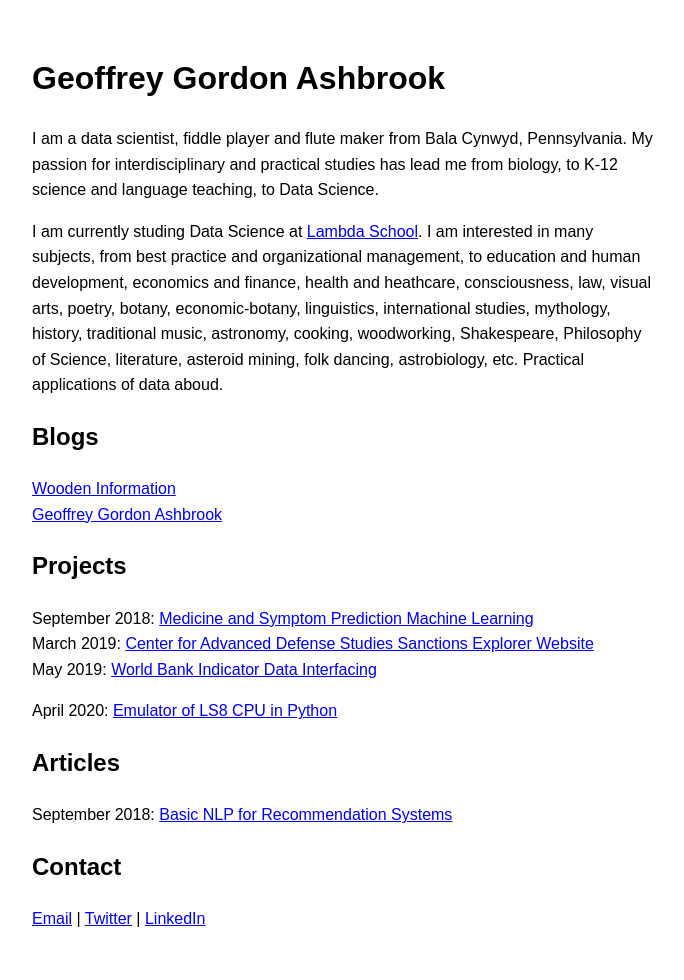
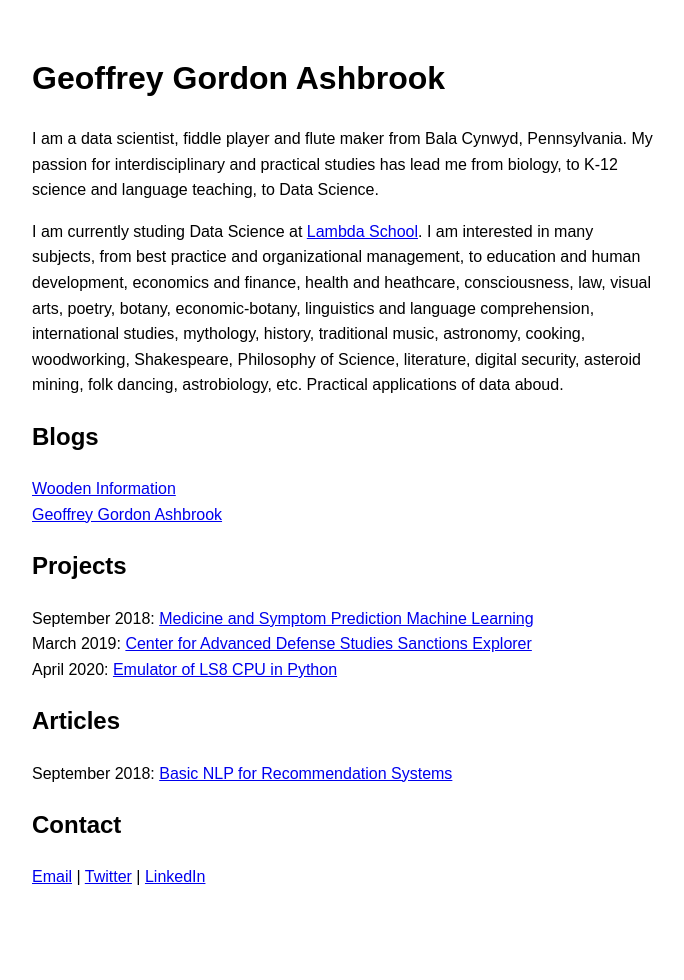
Before and after one commit to pragmatizt/ira_evangelista.github.io, a Jekyll site: the page built from index.md, in a window 1280 px wide. Shown: the whole page, without its empty margins (296-980 px from the left). Built offline with Jekyll 4.4.1, drawn with Linux system fonts in a browser that asks for light colours; our own code applies the rules of GitHub Pages for plain Markdown files; after the commit the page ends 938 px from its top, so only the background shows below that.

Commit message:
links, texts

```diff
--- a/index.md
+++ b/index.md
@@ -2,17 +2,15 @@
 
 I am a data scientist, fiddle player and flute maker from Bala Cynwyd, Pennsylvania. My passion for interdisciplinary and practical studies has lead me from biology, to K-12 science and language teaching, to Data Science.
 
-I am currently studing Data Science at [Lambda School](https://lambdaschool.com/). I am interested in many subjects, from best practice and organizational management, to education and human development, economics and finance, health and heathcare, consciousness, law, visual arts, poetry, botany, economic-botany, linguistics, international studies, mythology, history, traditional music, astronomy, cooking, woodworking, Shakespeare, Philosophy of Science, literature, asteroid mining, folk dancing, astrobiology, etc. Practical applications of data aboud.
+I am currently studing Data Science at [Lambda School](https://lambdaschool.com/). I am interested in many subjects, from best practice and organizational management, to education and human development, economics and finance, health and heathcare, consciousness, law, visual arts, poetry, botany, economic-botany, linguistics and language comprehension, international studies, mythology, history, traditional music, astronomy, cooking, woodworking, Shakespeare, Philosophy of Science, literature, digital security, asteroid mining, folk dancing, astrobiology, etc. Practical applications of data aboud.
 
 ## Blogs
 [Wooden Information](https://medium.com/wooden-information/)
 [Geoffrey Gordon Ashbrook](https://medium.com/@GeoffreyGordonAshbrook/)
 
 ## Projects
-September 2018: [Medicine and Symptom Prediction Machine Learning](https://)
-March 2019: [Center for Advanced Defense Studies Sanctions Explorer Website](https://)
-May 2019: [World Bank Indicator Data Interfacing](https://)
-
+September 2018: [Medicine and Symptom Prediction Machine Learning](https://github.com/MedCabinet)
+March 2019: [Center for Advanced Defense Studies Sanctions Explorer](https://)
 April 2020: [Emulator of LS8 CPU in Python](https://https://github.com/lineality/ls8_emulator)
 
 ## Articles
```
